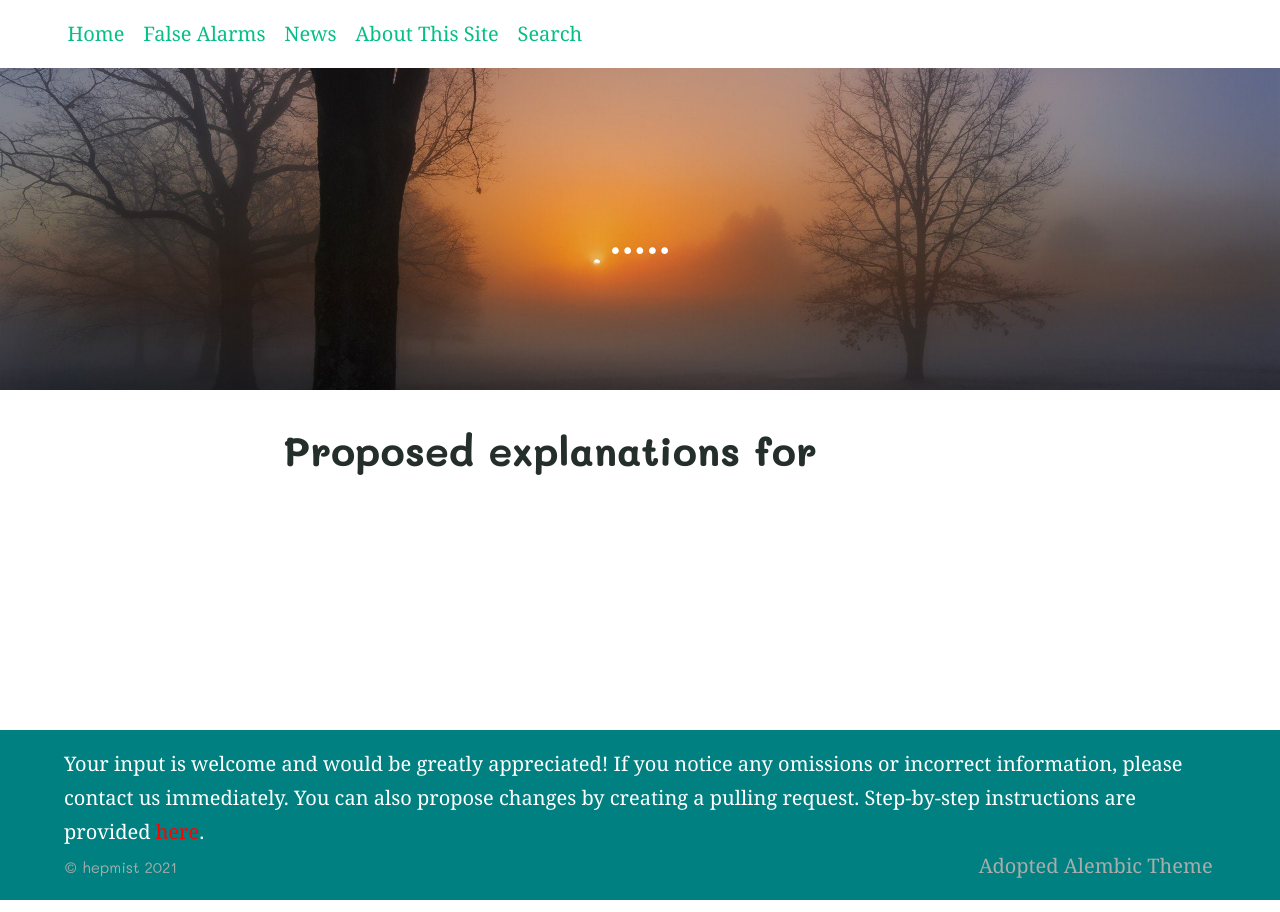
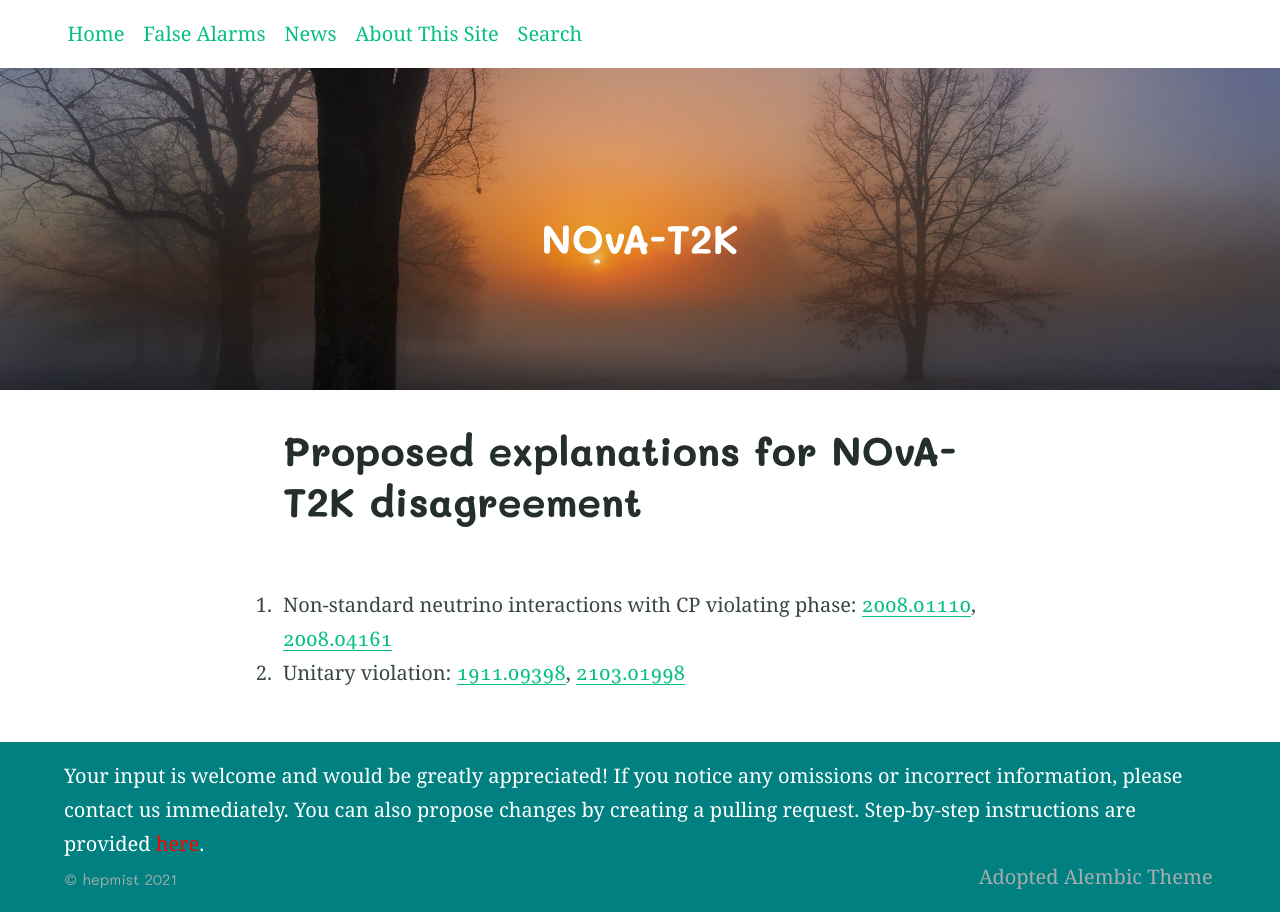
Before and after one commit to hepcomm/hepmist, a Jekyll site: the page built from solutions/NOvA-T2K.md, in a window 1280 px wide. Built offline with Jekyll 4.4.1, drawn with Linux system fonts in a browser that asks for light colours.

Commit message:
added some possible explanations

```diff
--- a/solutions/NOvA-T2K.md
+++ b/solutions/NOvA-T2K.md
@@ -1,6 +1,8 @@
 ---
-title: Proposed explanations for
-feature_text: <h1 class="whitetext"> ..... </h1>
+title: Proposed explanations for NOvA-T2K disagreement
+feature_text: <h1 class="whitetext"> NOvA-T2K </h1>
 feature_image: https://hepcomm.github.io/hepmist/assets/mist_hope.jpeg
 ---
 <br>
+1. Non-standard neutrino interactions with CP violating phase: [2008.01110](https://arxiv.org/abs/2008.01110), [2008.04161](https://arxiv.org/abs/2008.04161)
+2. Unitary violation: [1911.09398](https://arxiv.org/abs/1911.09398), [2103.01998](https://arxiv.org/abs/2103.01998)
```
Also changed, not shown: _includes/ListofAnomalies.html (+1 -1 lines), solutions/IceCube-HESE-TG.md (+3 -2 lines), solutions/XENON1T.md (+4 -2 lines).
